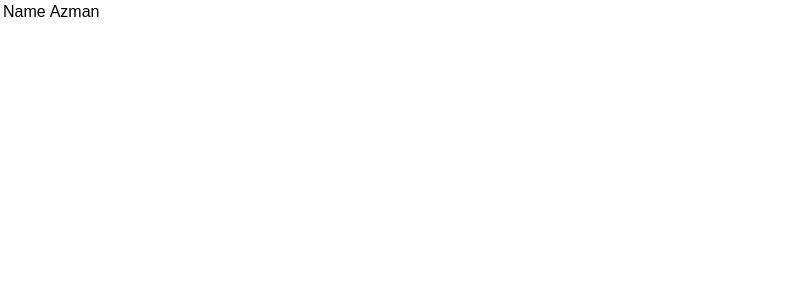
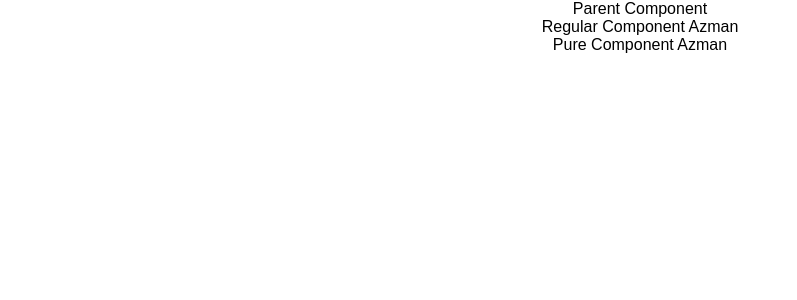
Before and after one commit to AzmanThoughtWin/ReactProject, a React (Create React App) app: page / in a window 1280 px wide. Shown: the top 300 px of the page, without its empty margins (0-797 px from the left). Built offline with nearby package versions, Linux system fonts and the light colour scheme; a web font is replaced by a local one.

Commit message:
Pure Components

```diff
--- a/src/components/App.js
+++ b/src/components/App.js
@@ -1,13 +1,15 @@
 import React, { Component } from 'react';
 import './App.css';
-import Table from './Table';
+import ParentComp from './ParentComp';
+
+
 
 
 class App extends Component {
   render(){
     return (
       <div className="App">
-        <Table/>
+        <ParentComp/>
       </div>
     );
   }
--- /dev/null
+++ b/src/components/ParentComp.js
@@ -0,0 +1,36 @@
+import React, { Component, PureComponent } from 'react'
+import PureComp from './PureComp'
+import RegComp from './RegComp'
+
+class ParentComp extends PureComponent {
+
+    constructor(props) {
+        super(props)
+
+        this.state = {
+            name : 'Azman'
+        }
+    }
+
+    componentDidMount() {
+        setInterval(() => {
+            this.setState({
+                name : 'Azman'
+            })
+        },2000)
+    }
+
+
+    render() {
+        console.log("**************************Parent Component Render*******************************")
+        return (
+            <div>
+                Parent Component
+                <RegComp name={this.state.name}/>
+                <PureComp name={this.state.name}/>
+            </div>
+        )
+    }
+}
+
+export default ParentComp
--- /dev/null
+++ b/src/components/PureComp.js
@@ -0,0 +1,14 @@
+import React, { PureComponent } from 'react'
+
+class PureComp extends PureComponent {
+    render() {
+        console.log("Pure Component render")
+        return (
+            <div>
+                Pure Component {this.props.name}
+            </div>
+        )
+    }
+}
+
+export default PureComp
--- /dev/null
+++ b/src/components/RegComp.js
@@ -0,0 +1,14 @@
+import React, { Component } from 'react'
+
+class RegComp extends Component {
+    render() {
+        console.log("regular component render")
+        return (
+            <div>
+                Regular Component {this.props.name}
+            </div>
+        )
+    }
+}
+
+export default RegComp
```
